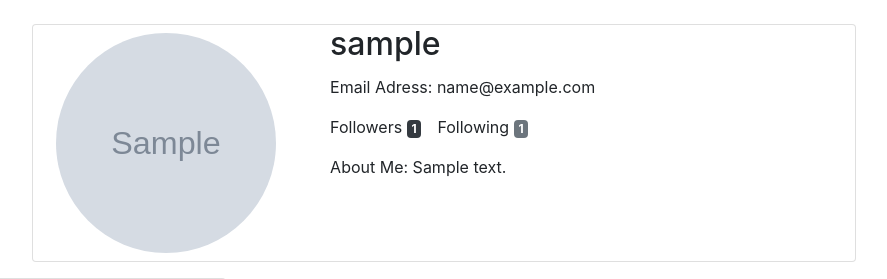
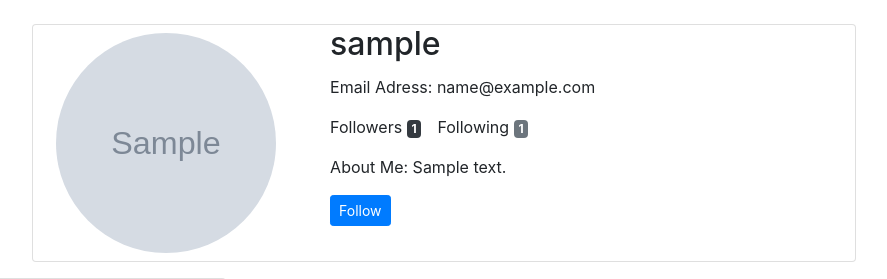
Before and after one commit to dynamodenis/instagram-copycat, a Django app: page /1/profile in a window 1280 px wide. Shown: the part 101-380 px from the top of the page, without its empty margins (196-1083 px from the left). Run offline with Django 3.2, Linux system fonts and the light colour scheme; tables that the repository leaves empty hold one stand-in row (values such as "Sample post"); grey boxes marked "Sample" are stand-in pictures; some libraries are stand-ins or nearby versions.

Commit message:
user can be able to only view posts of the people followed

```diff
--- a/instagram/views.py
+++ b/instagram/views.py
@@ -11,9 +11,12 @@ from PIL import Image
 # Create your views here.
 @login_required
 def index(request):
-    images=Images.objects.order_by('-posted')
+    # images=Images.objects.order_by('-posted')
     user=User.objects.get(pk=request.user.id)
-    images=user.profile.following.all()
+    users=user.profile.following.all()
+    print(users)
+    for user in users:
+        images=user.images_set.order_by('-posted')
     return render(request,'instagram/index.html',{'images':images})
 
 @login_required
--- a/templates/instagram/image_user.html
+++ b/templates/instagram/image_user.html
@@ -30,7 +30,17 @@
                         {% if user.id is request.user.id%}
                         <a href="{% url 'instagram:update_profile' %}" class="btn btn-success btn-sm"><small>Update Settings</small></a>
                         {% endif%}
-
+                        <!-- Follow and Followers -->
+                        <div>
+                            <form action="{% url 'instagram:follow'%}" method="POST">
+                                {% csrf_token%}
+                                {%  if is_followed%}
+                                    <button type="submit" name='user_id' value="{{user.pk}}" class="btn btn-danger btn-sm">Following</button>
+                                {% else %}
+                                    <button type="submit" name='user_id' value="{{user.pk}}" class="btn btn-primary btn-sm">Follow</button>
+                                {% endif %}
+                            </form>
+                        </div>
                     </div>
                 </div>
             </div>
--- a/templates/instagram/search.html
+++ b/templates/instagram/search.html
@@ -16,7 +16,7 @@
             <ul style="list-style-type: none;" class="ml-3">
                 {% for user in searches%}
                 <li>
-                    <img class="m-2 rounded-circle" src="{{user.profile.picture.url}}" alt="" style="height: 40px; width: 40px;"><a href="{% url 'instagram:profile'%}" style="text-decoration: none;">{{user.username}}</a>
+                    <img class="m-2 rounded-circle" src="{{user.profile.picture.url}}" alt="" style="height: 40px; width: 40px;"><a href="{% url 'instagram:post_user' user.id %}" style="text-decoration: none;">{{user.username}}</a>
                 </li>
                 {% endfor %}
             </ul>
```
